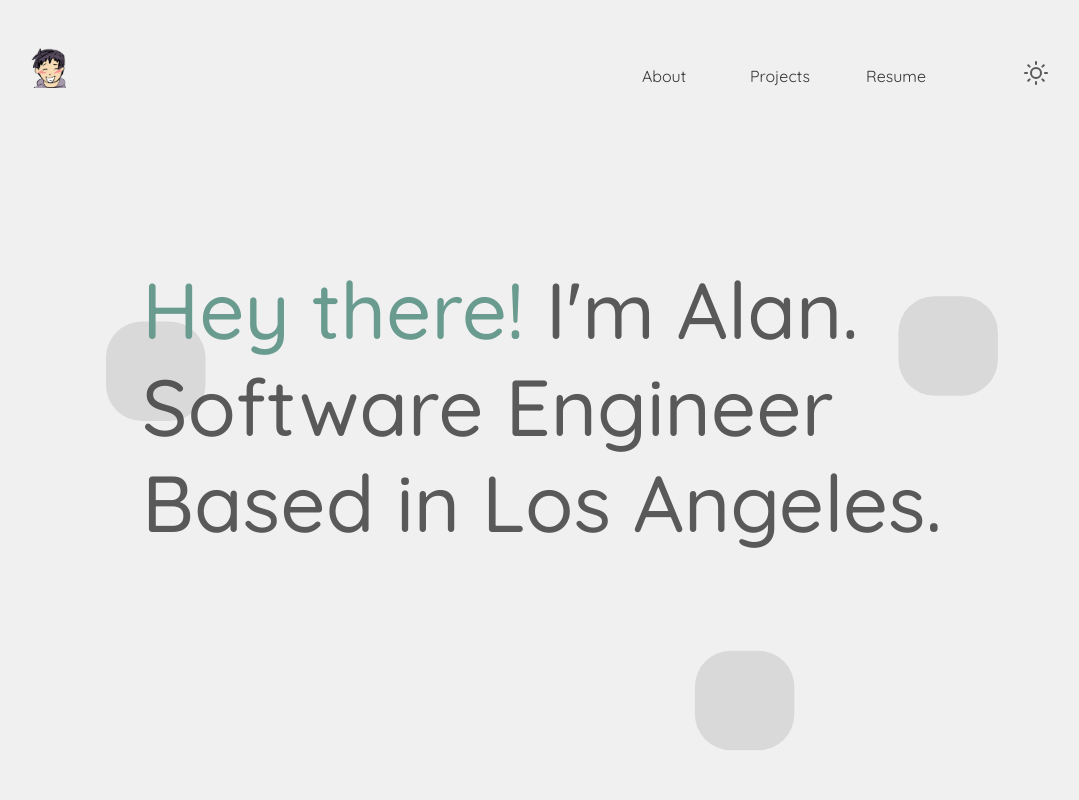
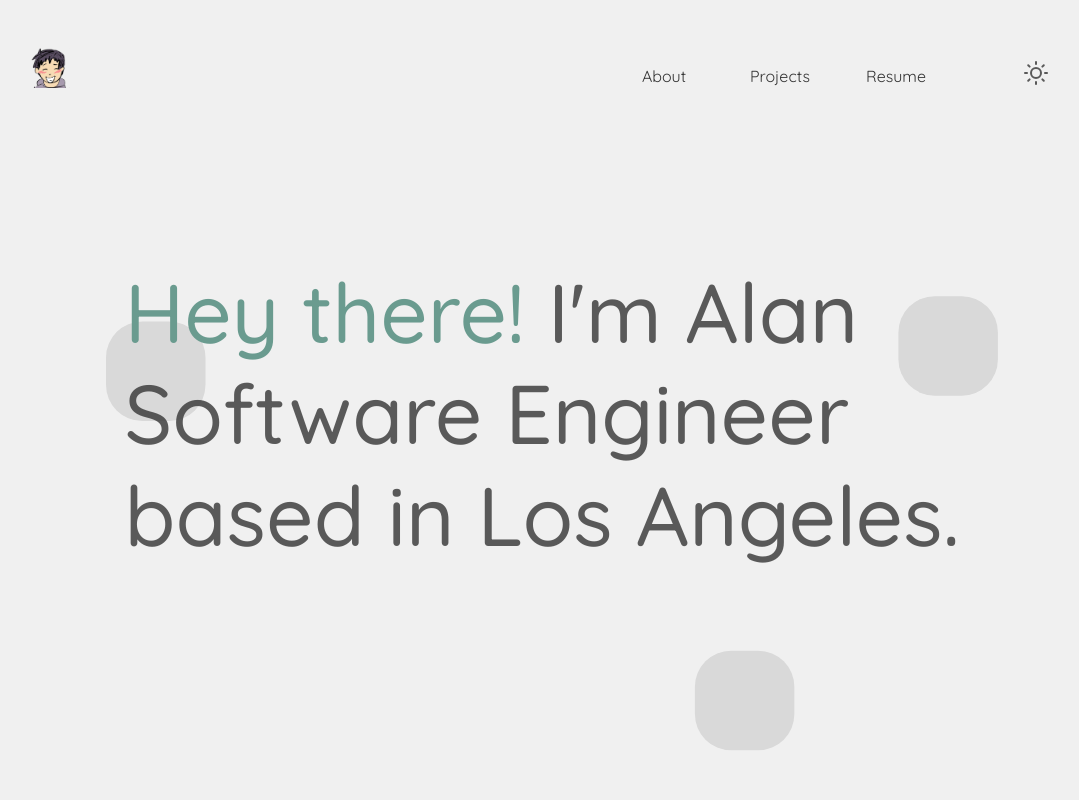
Before and after one commit to nhvn/portfolio, a React (Create React App) app: page / in a window 1280 px wide. Shown: the top 800 px of the page, without its empty margins (98-1177 px from the left). Built offline with nearby package versions, Linux system fonts and the light colour scheme.

Commit message:
Made minor updates to intro cover

```diff
--- a/src/HomePage.js
+++ b/src/HomePage.js
@@ -7,9 +7,9 @@ const HomePage = () => {
       <div className='intro1'>
         <object type="image/svg+xml" data="img/intro.svg">Your browser does not support SVG</object>
         <div className='intro-text'>
-          <h1><span className='highlight1-1'>Hey there!</span> <span className='highlight1-2'>I'm Alan.</span></h1>
+          <h1><span className='highlight1-1'>Hey there!</span> <span className='highlight1-2'>I'm Alan</span></h1>
           <h1><span className='highlight1-2'>Software Engineer</span></h1>
-          <h1><span className='highlight1-2'>Based in Los Angeles.</span></h1>
+          <h1><span className='highlight1-2'>based in Los Angeles.</span></h1>
         </div>
       </div>
       <div className="divider"></div>
--- a/src/index.css
+++ b/src/index.css
@@ -222,7 +222,7 @@ footer {
   transform: translateX(-50%);
 }
 .intro-text h1 {
-  font-size: 6.2vw;
+  font-size: 6.5vw;
   white-space: nowrap;
   overflow: hidden;
   text-overflow: ellipsis;
```
Also changed, not shown: public/img/intro.svg.
